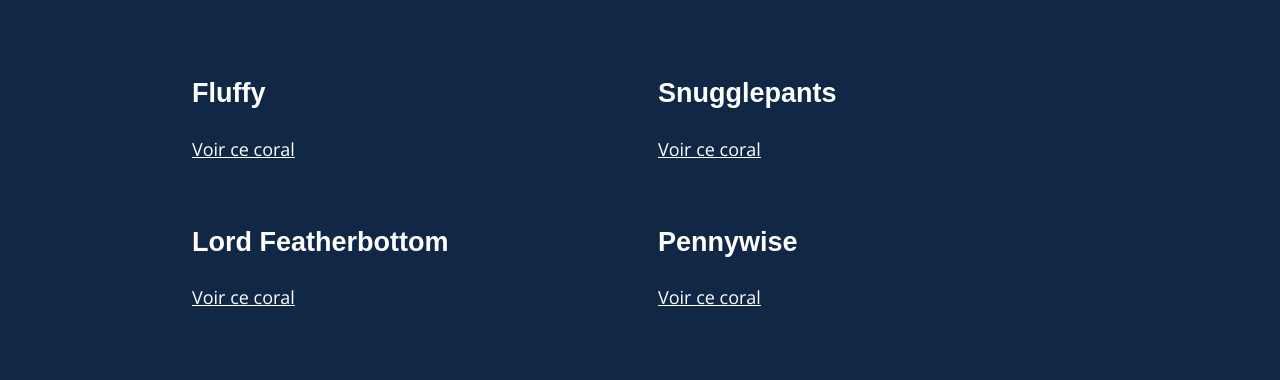
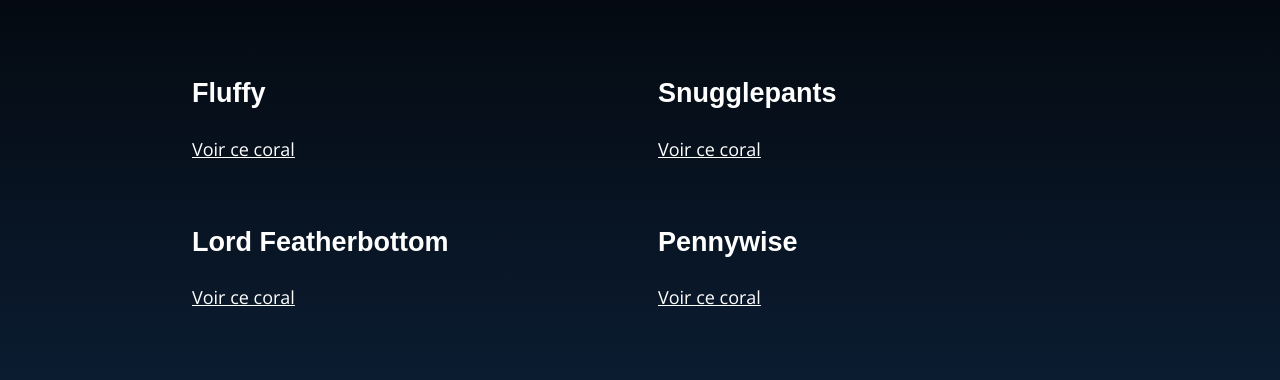
Before and after one commit to Maximum-Marine/Maximum-Marine.github.io, an Eleventy site: page src/corals.njk in a window 1280 px wide. Shown: the part 206-586 px from the top of the page. Built offline with nearby package versions, Linux system fonts and the light colour scheme; Eleventy itself is replaced by a stand-in of ours; files that its build step writes are made by us from their sources; what @campj/eleventy-fa-icons, eleventy-plugin-workbox would draw is missing.

Commit message:
Update _base.scss

```diff
--- a/src/assets/sass/minimum/_base.scss
+++ b/src/assets/sass/minimum/_base.scss
@@ -13,7 +13,7 @@ body {
   scroll-behavior: smooth;
   font: $base-font-weight #{$base-font-size}/#{$base-line-height} $base-font-family;
   color: var(--text-color);
-  background-color: #102846;
+  background: #102846;
   // background: linear-gradient(180deg, rgba(0, 0, 0, 1) 0%, #102846 100%);
   -webkit-font-feature-settings: 'kern' 1;
   -moz-font-feature-settings: 'kern' 1;
@@ -25,6 +25,11 @@ body {
   flex-direction: column;
   overflow-wrap: break-word;
   align-items: center;
+}
+
+.tmpl-page {
+  background: #102846;
+  background: linear-gradient(180deg, rgba(0,0,0,1) 0%, rgba(16,40,70,1) 100%);
 }
 
 .material-symbols-outlined {
```
